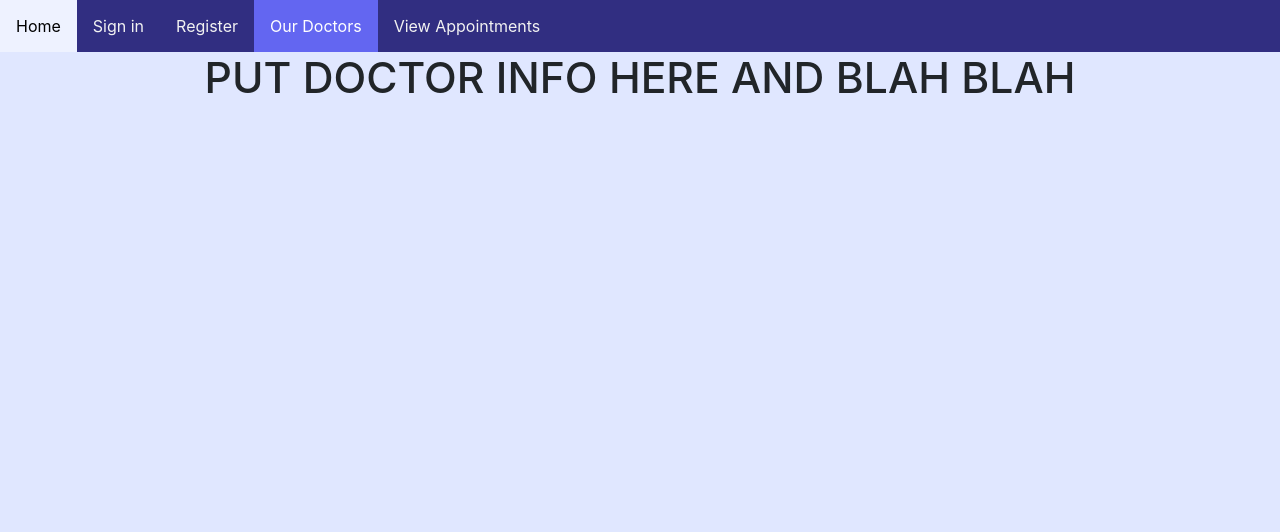
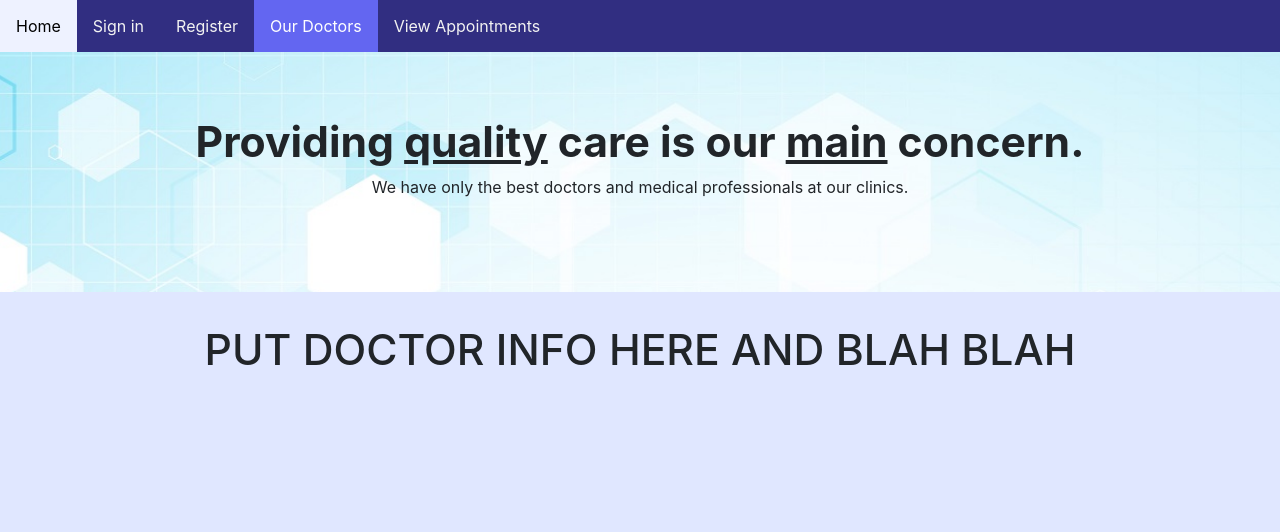
Before and after one commit to danielgrewal/medicalscheduler, a PHP site: page /profiles.php in a window 1280 px wide. Shown: the top 532 px of the page. Run offline with PHP 8.4, Linux system fonts and the light colour scheme.

Commit message:
added header/footer to pages, except schedule

```diff
--- a/public/login.php
+++ b/public/login.php
@@ -48,8 +48,8 @@ if ($_POST)
 
     <div class="jumbotron jumbotron-fluid">
         <div class="container">
-            <h1><strong>We are always here to care for you.</strong></h1>
-            <p>24/7 Online access for patients that register. Easily book and manage your appointments after signing in.</p>
+            <h1><strong>We are <u>always</u> here to care for <u>you</u>.</strong></h1>
+            <p>Easily book and manage your appointments after signing in.</p>
         </div>
     </div>
 
--- a/public/profiles.php
+++ b/public/profiles.php
@@ -16,9 +16,16 @@
   <a href="profiles.php" class="active">Our Doctors</a>
   <a href="schedule.php">View Appointments</a>
   <a href="javascript:void(0);" class="icon" onclick="myFunction()">
-    <i class="fa fa-bars"></i>
-  </a>
+    <i class="fa fa-bars"></i></a>
 </div>
+  	<div class="jumbotron jumbotron-fluid">
+		<div class="container">
+			<h1><strong>Providing <u>quality</u> care is our <u>main</u> concern.</strong></h1>
+			<p>We have only the best doctors and medical professionals at our clinics.</p>
+		</div>
+	</div>
+
+
 
 	<h1>PUT DOCTOR INFO HERE AND BLAH BLAH </h1>
 
```
Also changed, not shown: public/register.php (+9 -2 lines).
